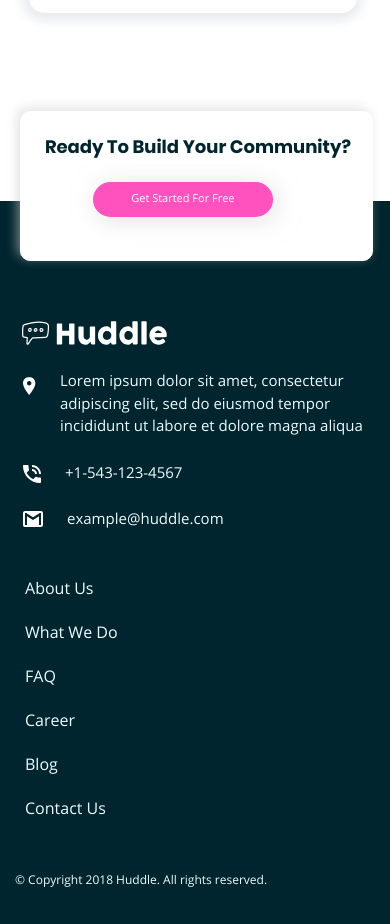
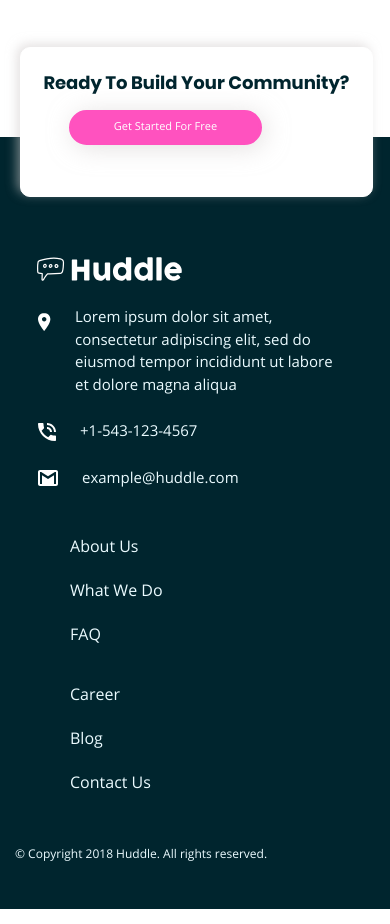
Before and after one commit to heisdeku/huddle-landing-page, a plain HTML site: page index.html in a window 390 px wide. Shown: the part 2267-3191 px from the top of the page. Drawn offline with Linux system fonts and the light colour scheme.

Commit message:
i don tire for responsive

```diff
--- a/index.html
+++ b/index.html
@@ -20,6 +20,7 @@
 </head>
 
 <body>
+    <!--body area-->
     <div class="container">
         <div class="row heading">
             <div class="col-md-12 col-lg-12 justify-content-start justify-content-between">
@@ -40,7 +41,7 @@
                 <img src="./images/illustration-mockups.svg" class="img-small" alt=" ">
             </header>
         </div>
-
+        <!--beginning of features section-->
         <section class="row features pr-1 ml-1 mr-1 justify-content-center">
             <article class="feature justify-content-center text-center flex-row-reverse">
                 <img class="align-self-end ml-5" src="./images/illustration-grow-together.svg" alt="grow together with all of our products">
@@ -53,7 +54,7 @@
             </article>
             <article class="feature col-xs-6 text-center flex-row">
                 <img class="align-self-start mr-5" src="./images/illustration-flowing-conversation.svg" alt="">
-                <div class="feature-summary align-self-center ml-5">
+                <div class="feature-summary align-self-center">
                     <h3>Flowing Conversations</h3>
                     <p>You wouldn't paginate a conversation in real life, so why do it online? Our threads have just-in-time loading for a more natural flow.</p>
                 </div>
@@ -67,10 +68,11 @@
             </article>
         </section>
         <!--end of features section-->
+
         <!--ready to build your community section begin-->
-        <section class="ready justify-content-around pt-4 pb-4 pl-4">
-            <h4>Ready To Build Your Community?</h4>
-            <div class="btn-ii get-started mt-4 mr-2 ml-5 col-sm-9 text-center">
+        <section class="ready justify-content-around pt-4">
+            <h4 class="text-center">Ready To Build Your Community?</h4>
+            <div class="btn-ii get-started mt-3 mr-2 ml-5 col-sm-9 text-center">
                 <a href="#">
                     Get Started For Free
                 </a>
@@ -80,11 +82,12 @@
 
         <!--beginning of footer section-->
         <footer class="row footer-section align-items-start">
+            <div class="column-one col-lg-3">
                 <img src="./images/footer-logo.svg" class="footer-logo" alt="">
-            <section class="info col-sm-10">
+                <section class="info col-sm-10 col-lg-11">
                     <div class="information row ml-2 mt-4">
                         <img src="./images/icon-location.svg" alt="" class="mt-2 w-auto align-self-start">
-                    <p class="col-sm-7 pl-4 float-right">
+                        <p class="col-sm-7 col-lg-12 pl-4 float-right">
                             Lorem ipsum dolor sit amet, consectetur adipiscing elit, sed do eiusmod tempor incididunt ut labore et dolore magna aliqua
                         </p>
                     </div>
@@ -96,10 +99,11 @@
                         <img src="./images/icon-email.svg" alt="" class="mt-1 w-auto align-self-start">
                         <p class="col-sm-7 float-right pl-4">example@huddle.com</p>
                     </div>
-
                 </section>
-            <section class="links">
-                <ul class="list-unstyled">
+            </div>
+            <div class="column-two col-lg-6">
+                <section class="links row col-lg-12">
+                    <ul class="list-unstyled col-lg-6">
                         <li>
                             <a href="#">About Us</a>
                         </li>
@@ -109,9 +113,10 @@
                         <li>
                             <a href="#">FAQ</a>
                         </li>
+                    </ul>
+                    <ul class="list-unstyled col-lg-6">
                         <li>
-                        <a href="#">Career
-                    </a>
+                            <a href="#">Career</a>
                         </li>
                         <li>
                             <a href="#">Blog</a>
@@ -121,10 +126,12 @@
                         </li>
                     </ul>
                 </section>
+            </div>
+            <div class="column-three col-lg-3"></div>
             <p class="copyright text-center">&copy; Copyright 2018 Huddle. All rights reserved.</p>
 
         </footer>
-
+        <!--end of footer section-->
     </div>
 </body>
 
```
Lines whose indentation alone changed are shown as unchanged.
